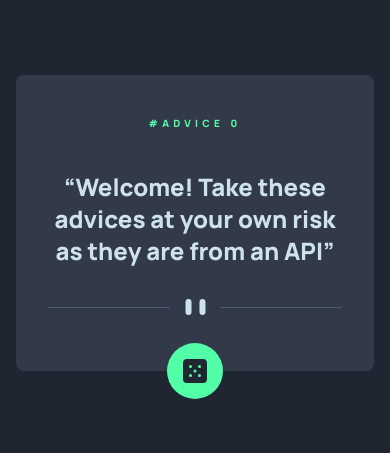
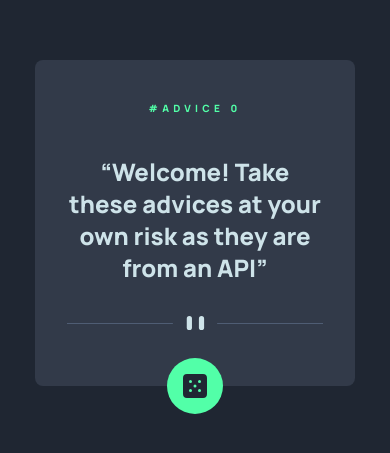
Before and after one commit to Jonnie-Dev/Advice-generator-app, a React (Vite) app: page / in a window 390 px wide. Shown: the part 199-652 px from the top of the page. Built offline with nearby package versions, Linux system fonts and the light colour scheme.

Commit message:
fix merge conflict

```diff
--- a/src/App.jsx
+++ b/src/App.jsx
@@ -27,7 +27,7 @@ const App = () => {
 
   return (
     <div className="h-[100vh] flex items-center justify-center bg-deepBlue text-2xl">
-      <div className="max-w-lg mx-4 md:mx-0 flex flex-col gap-8 bg-grayishBlue-d p-8 rounded-lg text-center relative">
+      <div className="max-w-xs md:max-w-lg mx-4 md:mx-0 flex flex-col gap-8 bg-grayishBlue-d p-8 rounded-lg text-center relative">
         <h1 className="text-neonGreen text-[.625rem] tracking-[4.25px]">
           #ADVICE {qoutes.id ? qoutes.id : 0}
         </h1>
```
